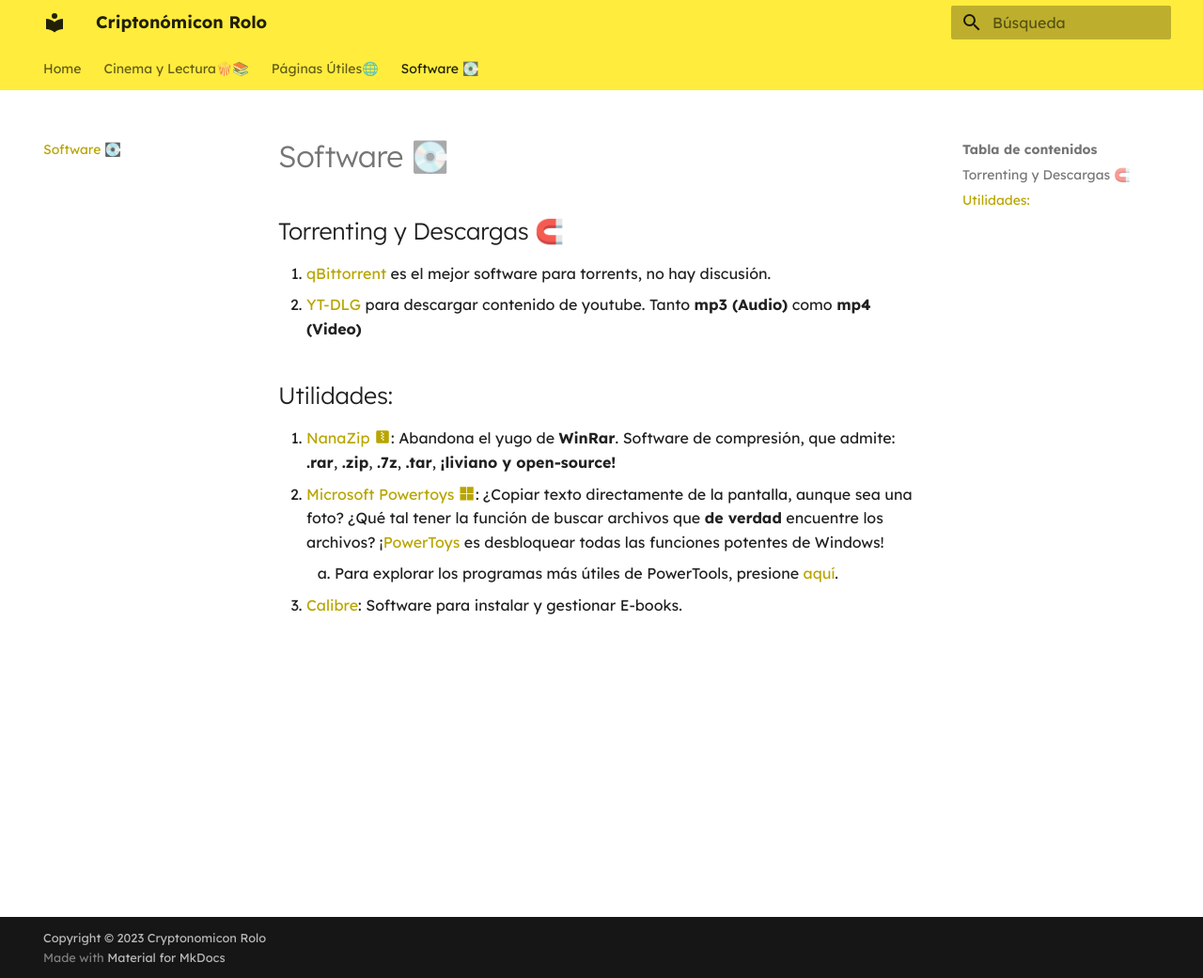
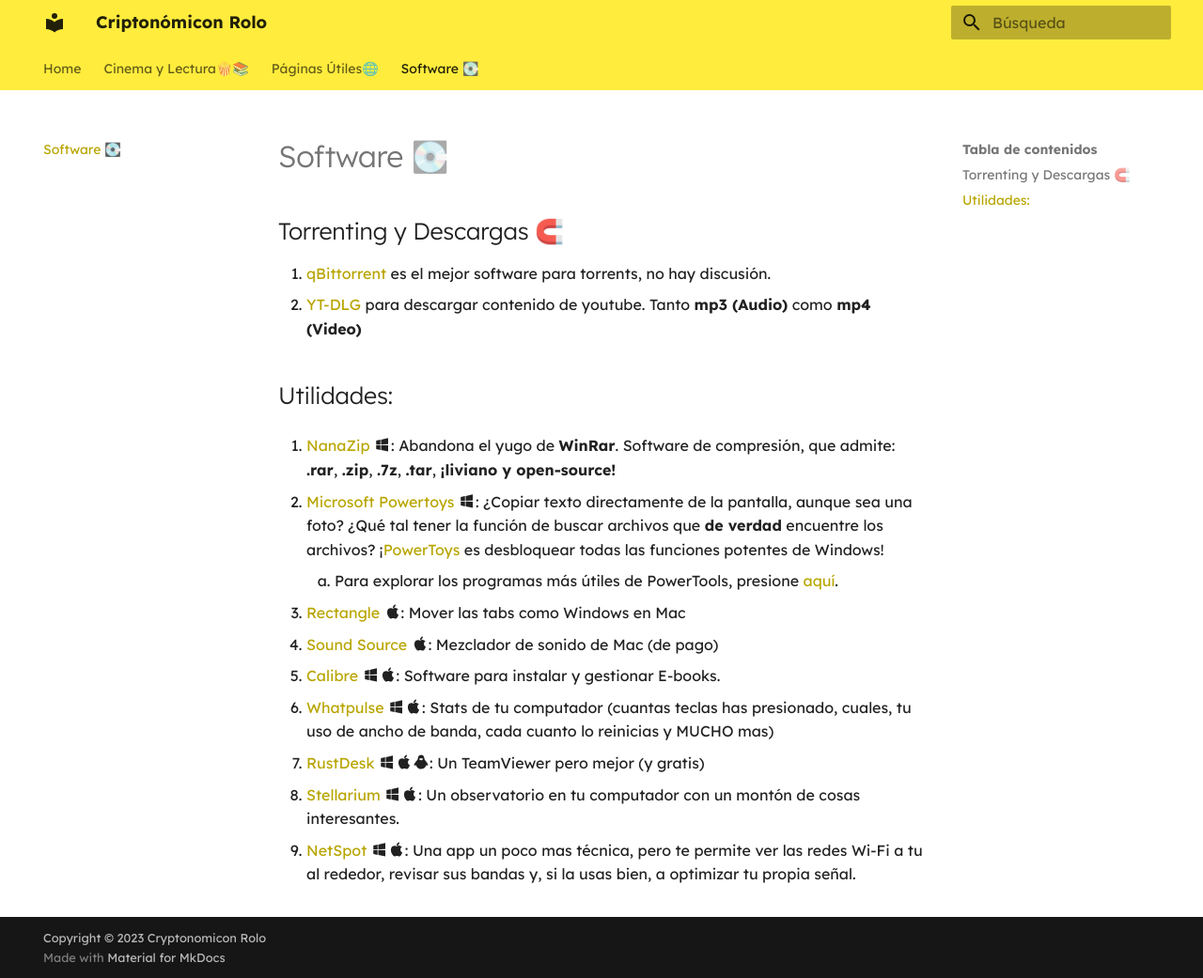
Before and after one commit to CannolideCorozo/Proyecto-Cryptonomicon, an MkDocs documentation site: the page built from docs/Software.md, in a window 1280 px wide and 1041 px high. Shown: the whole window at 94% size. Built offline with MkDocs 1.6.1 and Material for MkDocs 9.7.7, drawn with Linux system fonts in a browser that asks for light colours.

Commit message:
Utilidades Añadidas
Se le añadieron una variedad de programas

```diff
--- a/docs/Software.md
+++ b/docs/Software.md
@@ -5,7 +5,21 @@
 
 ## Utilidades:
 
-1. [NanaZip :material-zip-box:](https://www.microsoft.com/store/productId/9N8G7TSCL18R): Abandona el yugo de **WinRar**. Software de compresión, que admite: **.rar**, **.zip**, **.7z**, **.tar**, **¡liviano y open-source!**
-2. [Microsoft  Powertoys :material-microsoft:](https://apps.microsoft.com/store/detail/XP89DCGQ3K6VLD): ¿Copiar texto directamente de la pantalla, aunque sea una foto? ¿Qué tal tener la función de buscar archivos que **de verdad** encuentre los archivos? ¡[PowerToys](https://www.youtube.com/watch?v=0U9SnmgLClo) es desbloquear todas las funciones potentes de Windows!
+1. [NanaZip](https://www.microsoft.com/store/productId/9N8G7TSCL18R) :material-microsoft-windows:: Abandona el yugo de **WinRar**. Software de compresión, que admite: **.rar**, **.zip**, **.7z**, **.tar**, **¡liviano y open-source!**
+
+2. [Microsoft  Powertoys](https://apps.microsoft.com/store/detail/XP89DCGQ3K6VLD) :material-microsoft-windows:: ¿Copiar texto directamente de la pantalla, aunque sea una foto? ¿Qué tal tener la función de buscar archivos que **de verdad** encuentre los archivos? ¡[PowerToys](https://www.youtube.com/watch?v=0U9SnmgLClo) es desbloquear todas las funciones potentes de Windows!
     1. Para explorar los programas más útiles de PowerTools, presione [aquí](PowerTools.md).
-3. [Calibre](https://calibre-ebook.com/download): Software para instalar y gestionar E-books.
+
+3. [Rectangle](https://rectangleapp.com) :material-apple:: Mover las tabs como Windows en Mac
+
+4. [Sound Source](https://rogueamoeba.com/soundsource) :material-apple:: Mezclador de sonido de Mac (de pago)
+
+5. [Calibre](https://calibre-ebook.com/download) :material-microsoft-windows::material-apple:: Software para instalar y gestionar E-books.
+
+6. [Whatpulse](https://whatpulse.org) :material-microsoft-windows::material-apple:: Stats de tu computador (cuantas teclas has presionado, cuales, tu uso de ancho de banda, cada cuanto lo reinicias y MUCHO mas)
+
+7. [RustDesk](https://rustdesk.com/) :material-microsoft-windows::material-apple::material-linux:: Un TeamViewer pero mejor (y gratis)
+
+8. [Stellarium](https://stellarium.org) :material-microsoft-windows::material-apple:: Un observatorio en tu computador con un montón de cosas interesantes.
+
+9. [NetSpot](https://www.netspotapp.com) :material-microsoft-windows::material-apple:: Una app un poco mas técnica, pero te permite ver las redes Wi-Fi a tu al rededor, revisar sus bandas y, si la usas bien, a optimizar tu propia señal.
```
